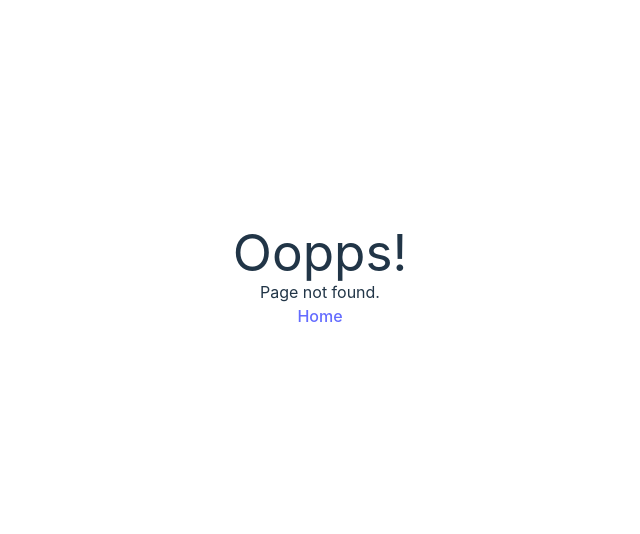
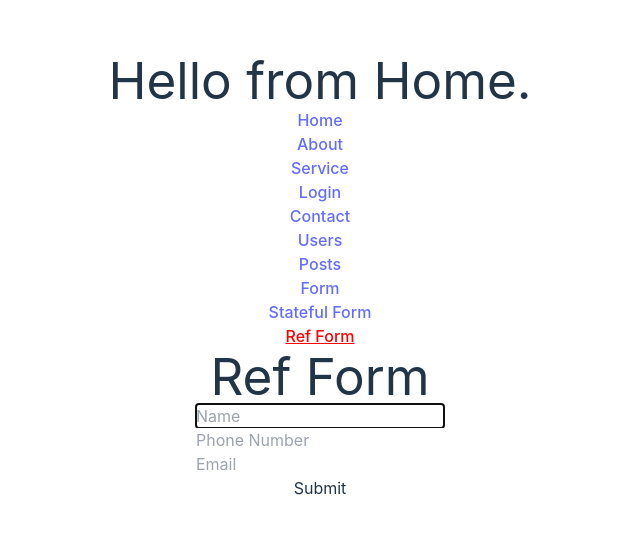
Before and after one commit to Jaber4770/Milestone_8, a React (Vite) app in the folder react-router/react-router-project/: page /formref in a window 1280 px wide. Before the commit this address had no page. Shown: the part 124-658 px from the top of the page, without its empty margins (320-960 px from the left). Built offline with nearby package versions, Linux system fonts and the light colour scheme.

Commit message:
using useRef

```diff
--- /dev/null
+++ b/react-router/react-router-project/src/Component/FormRef/FormRef.jsx
@@ -0,0 +1,34 @@
+import { useEffect, useRef } from "react";
+
+
+const FormRef = () => {
+
+    const nameRef = useRef(null);
+    const phoneRef = useRef(null);
+    const emailRef = useRef(null);
+
+    const handleRefForm = (e) =>{
+        e.preventDefault();
+        console.log(nameRef.current.value, phoneRef.current.value, emailRef.current.value);
+    }
+
+useEffect(()=>{
+    nameRef.current.focus();
+},[])
+
+    return (
+        <div>
+            <h1 className="text-5xl mt-10">Ref Form</h1>
+            <div className="border-2 rounded-lg py-3">
+                <form onSubmit={handleRefForm}>
+                    <input ref={nameRef} name="name" className="py-2 px-3 my-2 rounded-lg" placeholder="Name" type="text" /> <br />
+                    <input ref={phoneRef} name="phone" className="py-2 px-3 my-2 rounded-lg" placeholder="Phone Number" type="text" /> <br />
+                    <input ref={emailRef} name="email" className="py-2 px-3 my-2 rounded-lg" placeholder="Email" type="email" /> <br />
+                    <input className="py-2 px-3 my-2 rounded-lg bg-gray-900 cursor-pointer" type="submit" value="Submit" />
+                </form>
+            </div>
+        </div>
+    );
+};
+
+export default FormRef;
--- a/react-router/react-router-project/src/Component/Home/Home.jsx
+++ b/react-router/react-router-project/src/Component/Home/Home.jsx
@@ -36,6 +36,9 @@ const Home = () => {
                     <li>
                         <NavLink to="/statefulForm">Stateful Form</NavLink>
                     </li>
+                    <li>
+                        <NavLink to='/formref'>Ref Form</NavLink>
+                    </li>
                 </ul>
             </nav>
             {
--- a/react-router/react-router-project/src/main.jsx
+++ b/react-router/react-router-project/src/main.jsx
@@ -18,6 +18,7 @@ import PostDetails from './Component/PostDetails/PostDetails.jsx';
 import NotFound from './Component/NotFound/NotFound.jsx';
 import Form from './Component/Form/Form.jsx';
 import StatefulForm from './Component/StatefulForm/StatefulForm/StatefulForm.jsx';
+import FormRef from './Component/FormRef/FormRef.jsx';
 
 
 const router = createBrowserRouter([
@@ -69,6 +70,10 @@ const router = createBrowserRouter([
       {
         path: '/statefulForm',
         element: <StatefulForm></StatefulForm>
+      },
+      {
+        path: '/formref',
+        element: <FormRef></FormRef>
       }
     ]
   }
```
Also changed, not shown: react-router/react-router-project/src/Component/Form/Form.jsx (line endings or trailing spaces).
